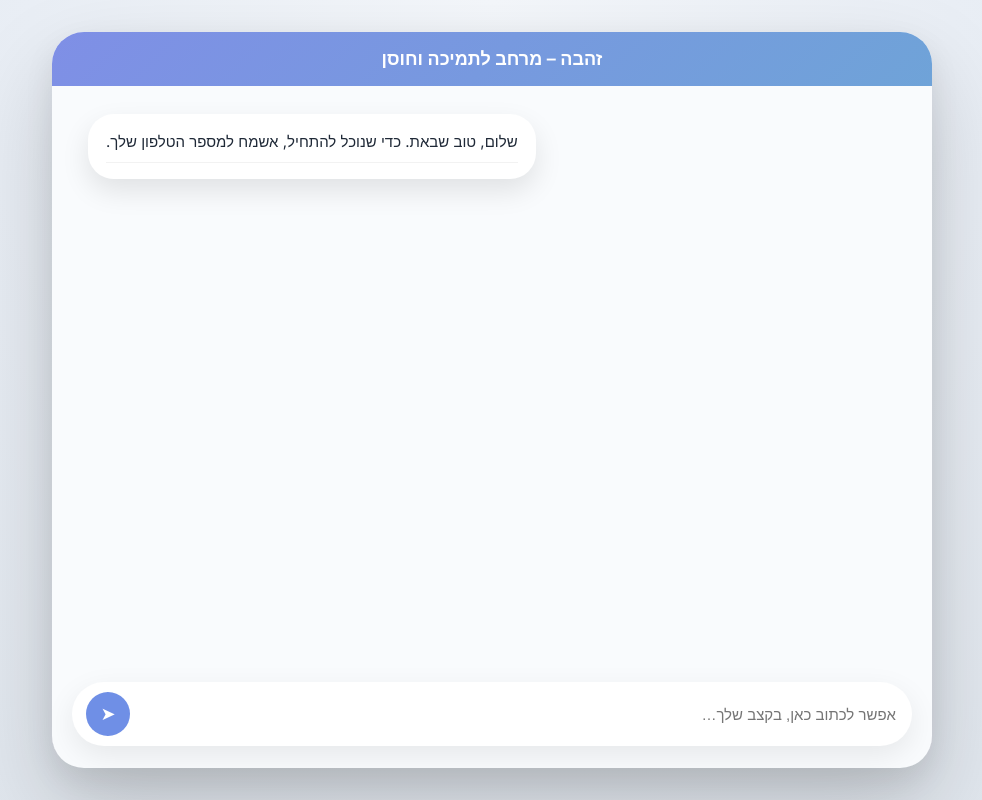
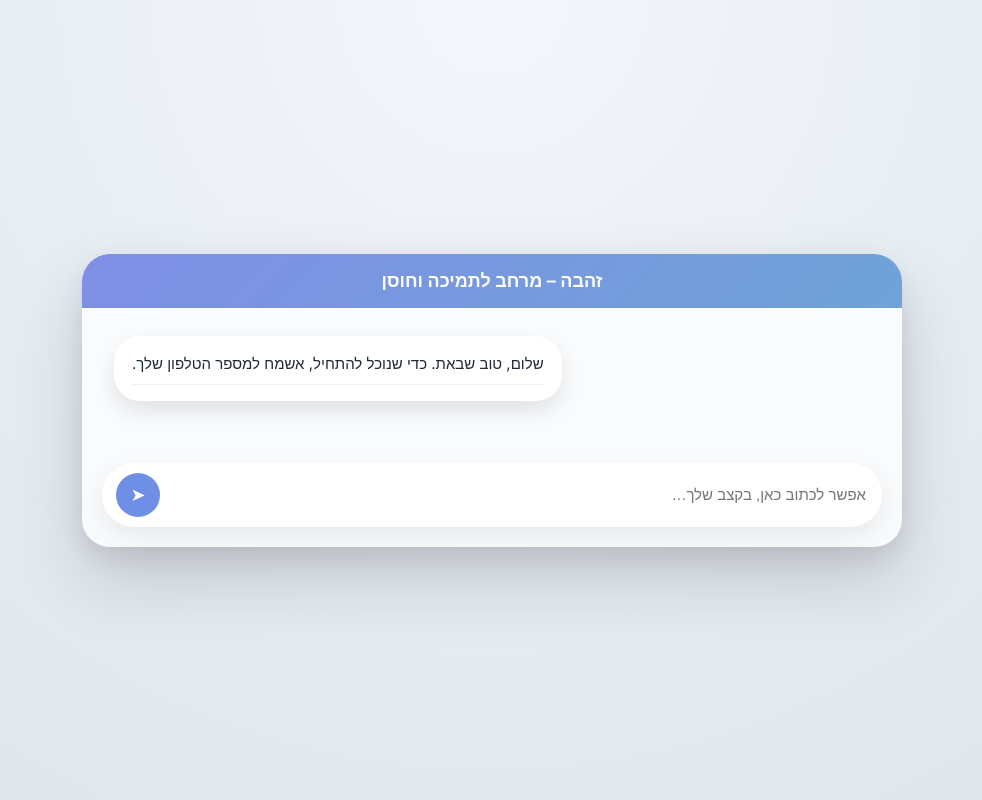
Before and after one commit to inaama8888/AI-agent-for-healthcare-, a React (Create React App) app in the folder client/: page / in a window 1280 px wide. Shown: the whole page, without its empty margins (148-1130 px from the left). Built offline with nearby package versions, Linux system fonts and the light colour scheme.

Commit message:
לילע

```diff
--- a/client/src/styles/Chat.css
+++ b/client/src/styles/Chat.css
@@ -1,6 +1,6 @@
 /* =================================================
-   ZAHAVA CHAT – FINAL PRODUCTION CSS
-   Mindfulness / Therapy Chat
+   ZAHAVA CHAT – IMMERSIVE / DEPTH FIRST UI
+   FINAL – LOCAL & PROD IDENTICAL
    ================================================= */
 
 /* ===== Variables ===== */
@@ -42,7 +42,7 @@ body {
   color: var(--text-main);
 }
 
-/* ===== App shell ===== */
+/* ===== App shell – נותן תחושת גובה ===== */
 .app-shell {
   min-height: 100vh;
   background: radial-gradient(
@@ -51,61 +51,69 @@ body {
     #e9eef5 45%,
     #dfe5ec 100%
   );
+
   display: flex;
   justify-content: center;
-  align-items: center;
-  padding: 24px;
+  align-items: stretch;
+
+  padding: 16px;
 }
 
-/* ===== Chat container ===== */
+/* ===== Chat container – העיקר ===== */
 .chat-container {
   width: 100%;
-  max-width: 880px;
-  height: min(92vh, 880px);
+  max-width: 820px;           /* צר יותר = מרגיש גבוה יותר */
+  height: 100%;               /* 🔥 זה הסוד */
   max-height: 100dvh;
 
   background: #f9fbfd;
-  border-radius: 32px;
+  border-radius: 28px;
 
   box-shadow:
-    0 40px 90px rgba(0, 0, 0, 0.18),
-    0 12px 30px rgba(0, 0, 0, 0.08),
-    inset 0 1px 0 rgba(255,255,255,0.7);
+    0 32px 70px rgba(0, 0, 0, 0.16),
+    0 10px 24px rgba(0, 0, 0, 0.08);
 
   display: flex;
   flex-direction: column;
   overflow: hidden;
+
+  margin: auto;
 }
 
 /* ===== Header ===== */
 .chat-header {
   background: var(--header-gradient);
   color: #ffffff;
+
   padding: 16px 24px;
   text-align: center;
+
   font-size: 18px;
   font-weight: 600;
 }
 
-/* ===== Messages area ===== */
+/* ===== Messages area – עומק וזרימה ===== */
 .messages {
   flex: 1;
-  padding: 28px 36px;
+  padding: 28px 32px;
+
   overflow-y: auto;
+  overscroll-behavior: contain;
+  scroll-behavior: smooth;
 
   display: flex;
   flex-direction: column;
   gap: 18px;
-
-  scroll-behavior: smooth;
-  overscroll-behavior: contain;
 }
 
 /* ===== Message base ===== */
 .message {
-  max-width: 70%;
+  width: fit-content;
+  max-width: 85%;
+
   padding: 16px 18px;
   border-radius: var(--radius-xl);
+
   font-size: 15px;
   line-height: 1.6;
   white-space: pre-line;
@@ -119,10 +127,9 @@ body {
   background: var(--bot-bg);
 
   box-shadow:
-    0 12px 28px rgba(0,0,0,0.10);
+    0 10px 22px rgba(0,0,0,0.10);
 }
 
-/* subtle divider */
 .message.bot::after {
   content: "";
   display: block;
@@ -139,7 +146,7 @@ body {
   border-top-left-radius: 8px;
 
   box-shadow:
-    0 10px 24px rgba(0,0,0,0.08);
+    0 8px 20px rgba(0,0,0,0.08);
 }
 
 /* ===== Meta text ===== */
@@ -162,6 +169,7 @@ body {
   background: #ffffff;
   border: 1px solid rgba(0, 0, 0, 0.08);
   border-radius: 999px;
+
   padding: 10px 18px;
   font-size: 14px;
   cursor: pointer;
@@ -183,6 +191,7 @@ body {
   padding: 14px 18px;
   background: var(--bot-bg);
   border-radius: var(--radius-lg);
+
   display: flex;
   gap: 6px;
 }
@@ -200,34 +209,37 @@ body {
 
 /* ===== Input ===== */
 .input-box {
-  padding: 16px 20px 22px;
+  padding: 16px 20px 20px;
 }
 
 .input-inner {
   display: flex;
   gap: 12px;
+
   background: #ffffff;
   border-radius: 999px;
   padding: 10px 14px;
 
-  box-shadow: 0 10px 30px rgba(0, 0, 0, 0.08);
+  box-shadow: 0 10px 28px rgba(0, 0, 0, 0.08);
 }
 
 .input-inner input {
   flex: 1;
   border: none;
-  font-size: 15px;
   outline: none;
   background: transparent;
+  font-size: 15px;
 }
 
 .send-btn {
   width: 44px;
   height: 44px;
   border-radius: 50%;
+
   border: none;
   background: var(--accent);
   color: #ffffff;
+
   font-size: 18px;
   cursor: pointer;
 
@@ -264,8 +276,6 @@ body {
   }
 
   .chat-container {
-    height: 100vh;
-    max-width: 100%;
     border-radius: 0;
   }
 
@@ -274,6 +284,6 @@ body {
   }
 
   .message {
-    max-width: 85%;
+    max-width: 88%;
   }
 }
```
Also changed, not shown: 6 other files (tests, documents, lock files or other folders).
